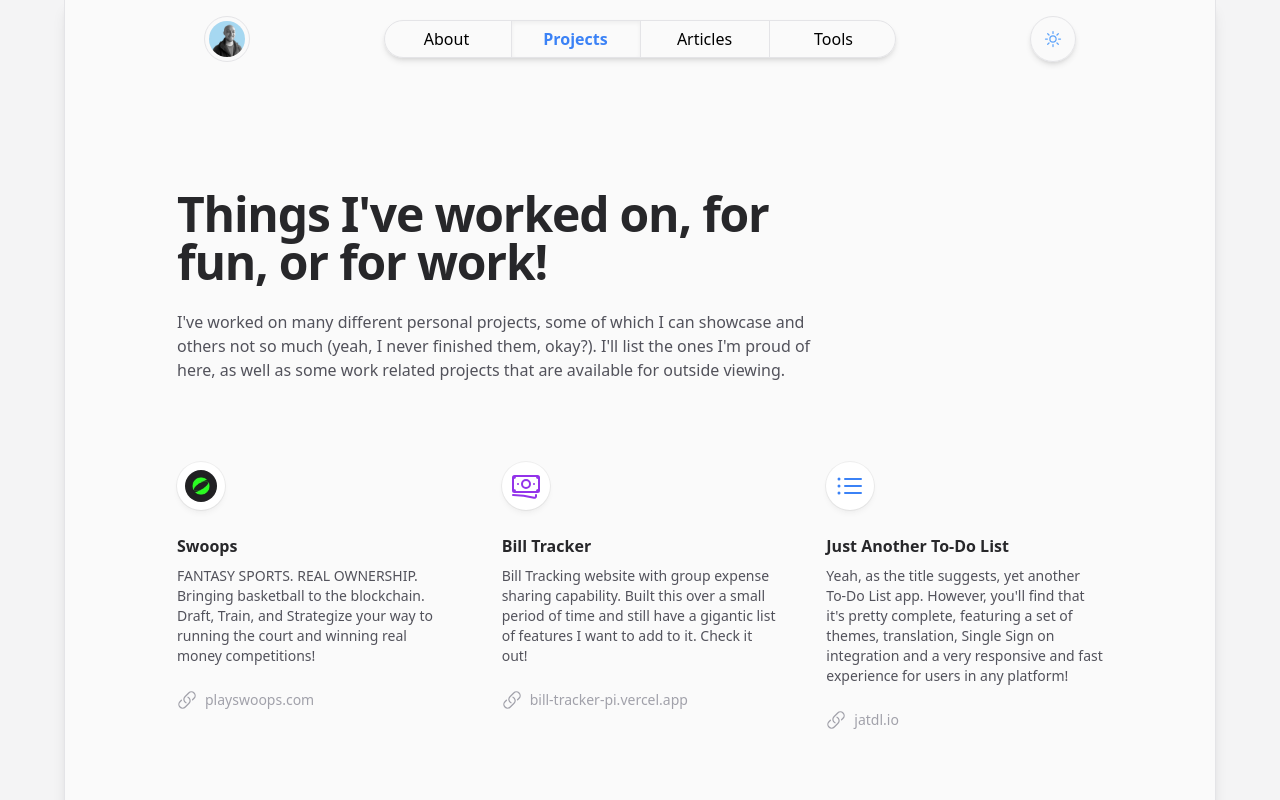
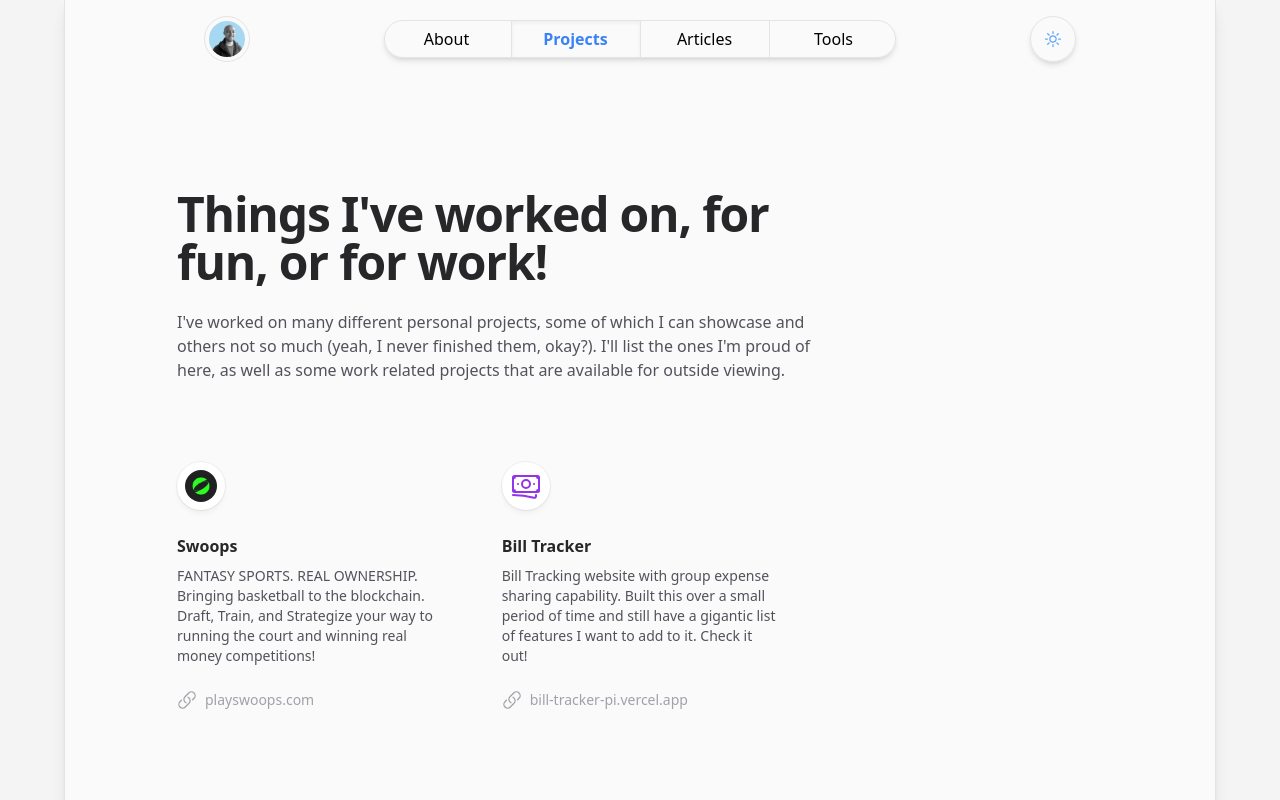
Before and after one commit to saguirre/portfolio, a Next.js app in the folder web/: page /projects in a window 1280 px wide. Shown: the top 800 px of the page. Built offline with nearby package versions, Linux system fonts and the light colour scheme.

Commit message:
Update projects.tsx

```diff
--- a/web/pages/projects.tsx
+++ b/web/pages/projects.tsx
@@ -77,27 +77,6 @@ const Projects: NextPage<ProjectsPageProps> = ({ resolvedUrl }) => {
                       <span className="ml-2">bill-tracker-pi.vercel.app</span>
                     </p>
                   </li>
-                  <li className="group relative flex flex-col items-start">
-                    <div className="relative z-10 flex h-12 w-12 items-center justify-center rounded-full bg-white shadow-md shadow-zinc-800/5 ring-1 ring-zinc-900/5 dark:border dark:border-zinc-700/50 dark:bg-zinc-800 dark:ring-0">
-                      <ListBulletIcon className="h-8 w-8 text-blue-500" />
-                    </div>
-                    <h2 className="mt-6 text-base font-semibold text-zinc-800 dark:text-zinc-100">
-                      <div className="absolute -inset-y-6 -inset-x-4 z-0 scale-95 bg-zinc-50 opacity-0 transition group-hover:scale-100 group-hover:opacity-100 dark:bg-zinc-800/50 sm:-inset-x-6 sm:rounded-2xl"></div>
-                      <a href="https://www.jatdl.io/">
-                        <span className="absolute -inset-y-6 -inset-x-4 z-20 sm:-inset-x-6 sm:rounded-2xl"></span>
-                        <span className="relative z-10">Just Another To-Do List</span>
-                      </a>
-                    </h2>
-                    <p className="relative z-10 mt-2 text-sm text-zinc-600 dark:text-zinc-400">
-                      Yeah, as the title suggests, yet another To-Do List app. However, you'll find that it's pretty
-                      complete, featuring a set of themes, translation, Single Sign on integration and a very responsive
-                      and fast experience for users in any platform!
-                    </p>
-                    <p className="relative z-10 mt-6 flex text-sm font-medium text-zinc-400 transition group-hover:text-blue-500 dark:text-zinc-200">
-                      <LinkIcon className="w-5 h-5 flex-none" />
-                      <span className="ml-2">jatdl.io</span>
-                    </p>
-                  </li>
                 </ul>
               </div>
             </div>
```
